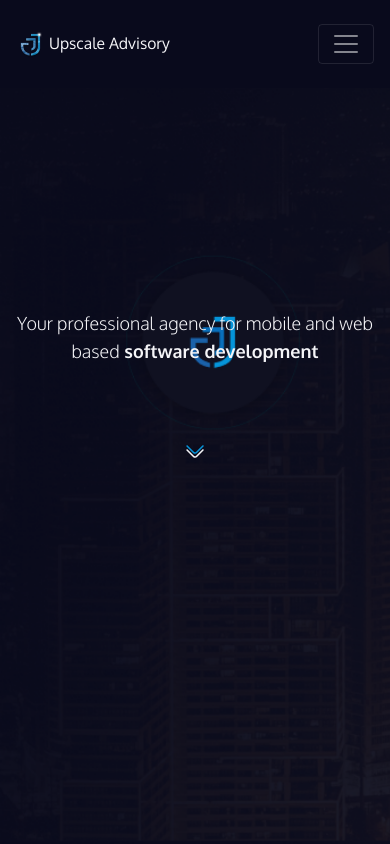
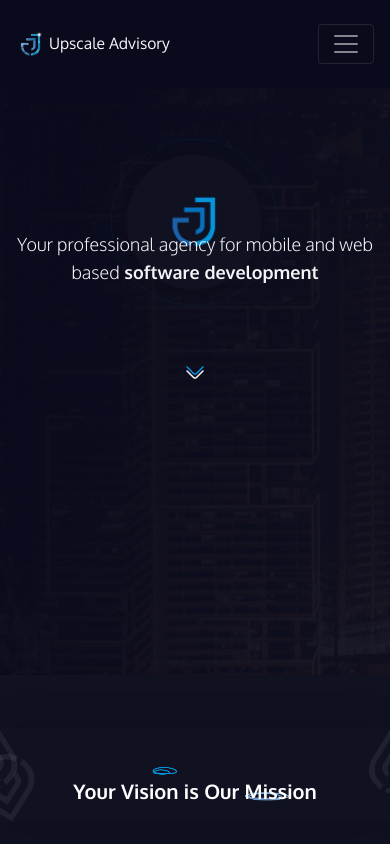
Before and after one commit to itorophilip1998/upscale, a React (Create React App) app: page / in a window 390 px wide. Shown: the top 844 px of the page. Built offline with nearby package versions, Linux system fonts and the light colour scheme.

Commit message:
deving up

```diff
--- a/src/App.js
+++ b/src/App.js
@@ -29,7 +29,6 @@ function App() {
       <OurWorkProcess/>
       <ContactUs />
       <ScrollToTop smooth color="white" className="bg-transparent"/>
-
       <Footer />
     </div>
   );
--- a/src/index.scss
+++ b/src/index.scss
@@ -745,7 +745,7 @@ ul {
   .hero {
     background: none;
     background-image: url("../public/images/mobileBgHero.png") !important;
-    height: 100vh;
+    height: 80vh;
     background-repeat: no-repeat;
     background-size: cover;
 
@@ -753,7 +753,7 @@ ul {
       position: relative;
       width: 100%;
       height: 108px;
-      top: 309px;
+      top: 230px;
     }
   }
 
```
Also changed, not shown: public/images/mobileBgHero.png.
